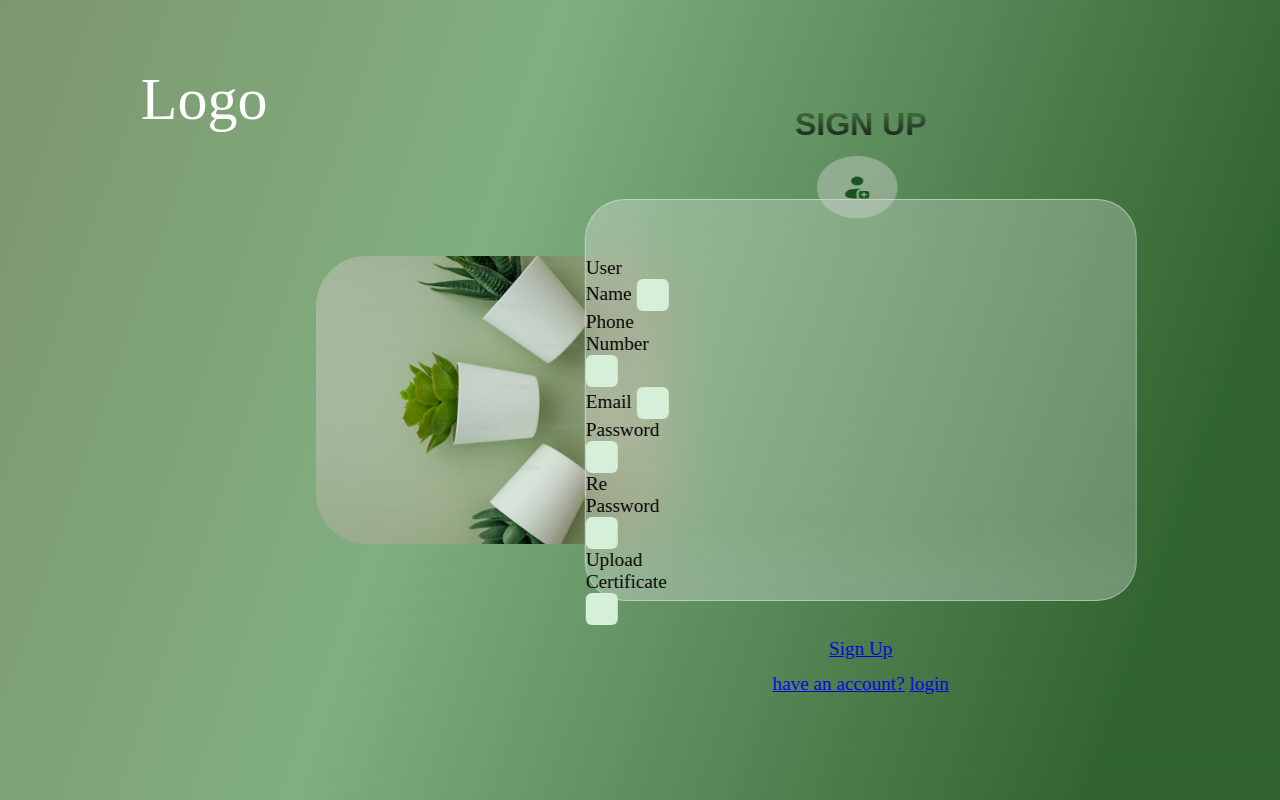
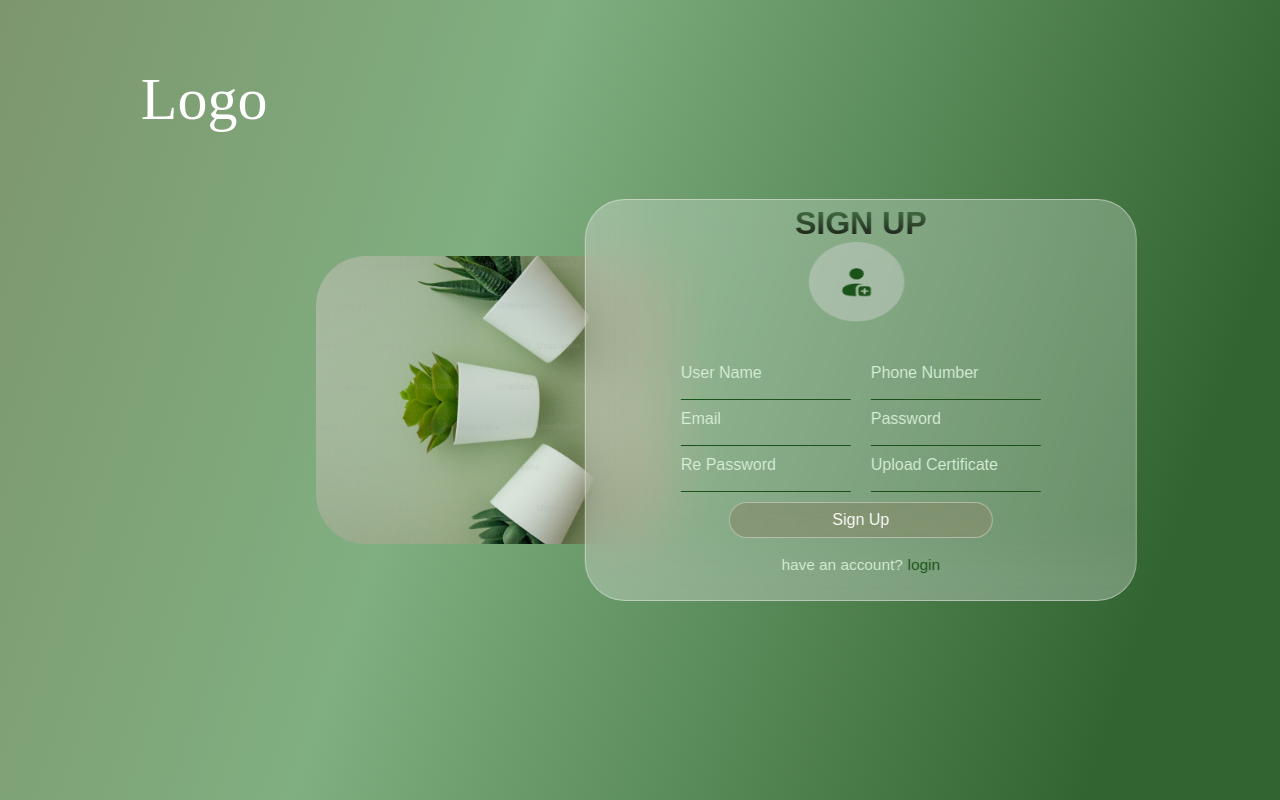
Before and after one commit to YoosTh2/da_work, a plain HTML site: page verification.html in a window 1280 px wide. Drawn offline with Linux system fonts and the light colour scheme.

Commit message:
Update verify.css

```diff
--- a/verify.css
+++ b/verify.css
@@ -9,7 +9,6 @@ h1,h2,h3,h4,h5 {
   font-size: inherit;
   font-weight: inherit;
 }
-
 /* START READING FROM HERE TO THE END(UP IS JUST THE BASIC STYLING) */
 
 body {
@@ -20,6 +19,7 @@ body {
     rgba(26, 83, 25, 0.9) 87.8%
   );
   display: flex;
+  /* flex-direction: column; */
   align-items: center;
   justify-content: center;
   margin: 0;
@@ -66,7 +66,6 @@ body {
   max-width: 550px;
 
   height: 50vh;
-  gap: 13px;
 
   font-size: 1.2rem;
 
@@ -80,7 +79,53 @@ body {
   box-shadow: 47.43px -47.43px 47.43px 0px #c2c2c21a inset;
 
   backdrop-filter: blur(25px);
-  transform: translate(40%);
+}
+
+.go_right {
+  animation-name: go-right;
+  animation-duration: 0.4s;
+  animation-iteration-count: 1;
+  animation-timing-function: ease-in-out;
+  transform: translateX(40%);
+}
+
+@keyframes go-right {
+  0% {
+    transform: none;
+  }
+
+  100% {
+    transform: translateX(40%);
+  }
+}
+
+.go_left {
+  animation-name: go-left;
+  animation-duration: 0.4s;
+  animation-iteration-count: 1;
+  animation-timing-function: ease-in-out;
+  transform: translateX(-40%);
+}
+
+@keyframes go-left {
+  0% {
+    transform: none;
+  }
+
+  100% {
+    transform: translateX(-40%);
+  }
+}
+
+label {
+  text-align: left;
+
+  font-family: "Poppins", sans-serif;
+
+  font-style: normal;
+  font-size: 1rem;
+
+  color: #d6efd8;
 }
 
 .plants {
@@ -95,27 +140,41 @@ body {
 
   position: absolute;
   margin: 100% 0;
-
-  transform: translate(-40%);
 }
 
 .pic {
-  width: 11vh;
-  height: 11vh;
+  width: 13vh;
+  height: 14vh;
+}
+
+a {
+  text-decoration: none;
+
+  font-family: "Poppins", sans-serif;
+  font-weight: 100;
+  font-style: normal;
+  font-size: 0.8em;
+}
+
+.have_Account {
+  color: #d6efd8;
+}
+
+.login {
+  color: #1a5319;
 }
 
 input {
   box-sizing: border-box;
-  background-color: #d6efd8;
-  border: 1px transparent;
-  border-radius: 6px;
-  width: 4vh;
-  height: 4vh;
+  border: none;
+  border-bottom: 1px solid #1a5319;
+  background-color: transparent;
+  max-width: 170px;
 }
 
-.verify_btn {
+.signup_btn {
   font-size: 1rem;
-  padding: 1vh 10vw;
+  padding: 1vh 8vw;
 
   color: #ffffff;
   background: #7c8761ab;
@@ -131,46 +190,29 @@ input {
   text-decoration: none;
 }
 
+.bottom {
+  text-align: center;
+  margin-top: 15px;
+  margin-bottom: 20px;
+}
+
+.label_margin {
+  margin: 10px;
+}
+
 .grid {
   display: grid;
-  grid-template-columns: repeat(6, 1fr);
-  gap: 10px;
 }
 
-.font {
-  font-family: "Poppins", sans-serif;
-  font-weight: 100;
-  font-style: normal;
-  font-size: 0.8em;
+.label_margin {
+  display: grid;
+  grid-template-columns: 1fr 1fr;
+  gap: 20px;
 }
 
-.codeSent {
-  color: #1a5319;
-
-  font-family: "Poppins", sans-serif;
-  font-weight: 100;
-  font-style: normal;
-  font-size: 1em;
-  text-align: center;
-}
-
-.email {
-  color: #d6efd8;
-  text-align: center;
-}
-
-.explaining {
-  text-align: center;
-  color: #ffffff;
-  width: 27vw;
-  margin-top: 10px;
-  margin-bottom: 10px;
-}
-
-.p_container {
+.label_margin > div {
   display: flex;
   flex-direction: column;
-  gap: 10px;
 }
 
 
@@ -191,13 +233,16 @@ input {
     gap: 10px;
     padding: 10px;
     left: 10px;
-    transform: none;
   }
-  .explaining {
-    width: 50vw;
+  input {
+    width: 40vw;
   }
-  .header{
-    font-size: 5vw;
-  }
+.go_right{
+  transform: none;
+}
+
+.header{
+  font-size: 5vw;
+}
 
 }
```
